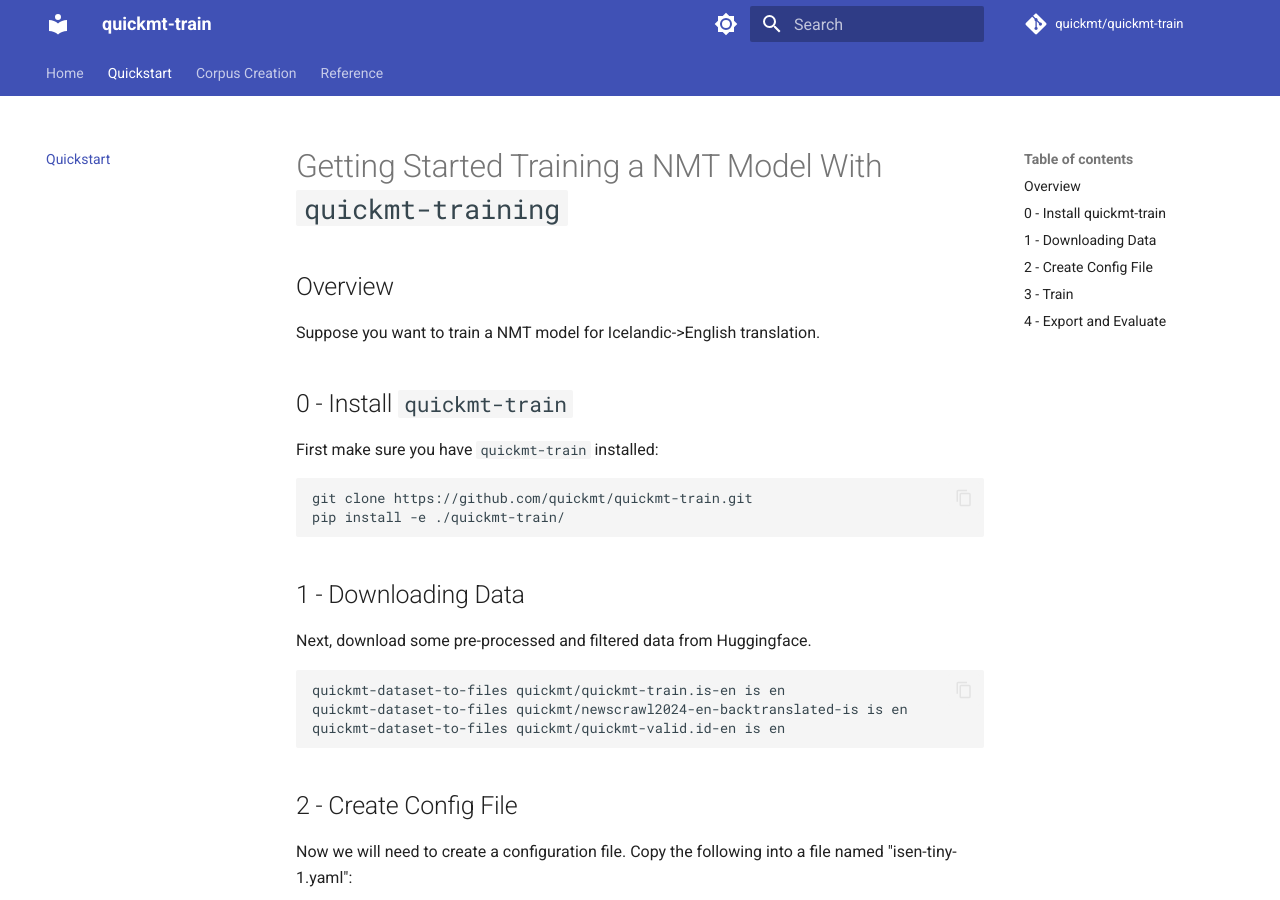
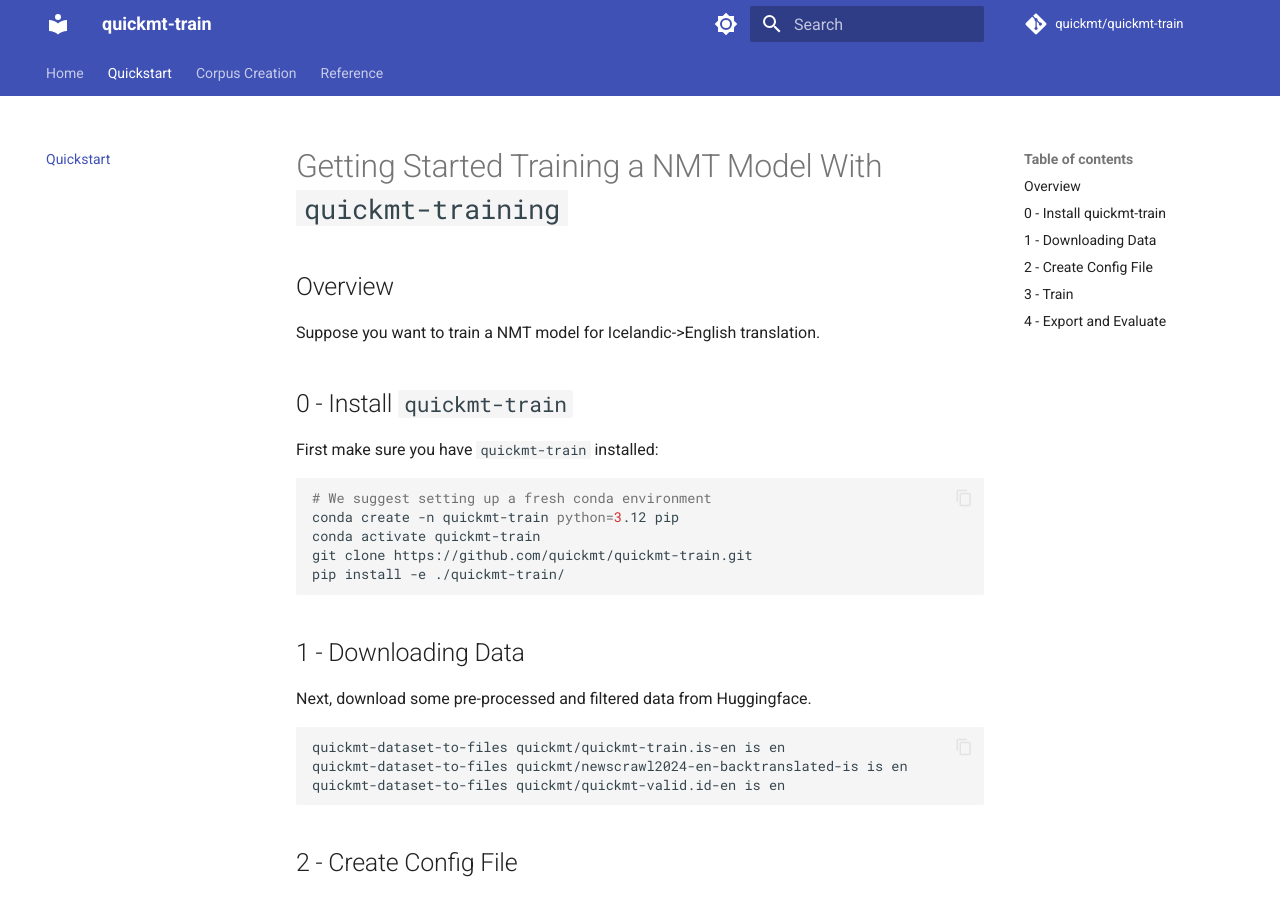
Before and after one commit to quickmt/quickmt-train, an MkDocs documentation site: the page built from docs/quickstart.md, in a window 1280 px wide and 900 px high. Built offline with MkDocs 1.6.1 and Material for MkDocs 9.7.7, drawn with Linux system fonts in a browser that asks for light colours; comment, search, counter and statistics services are not loaded.

Commit message:
Update docs

````diff
--- a/docs/quickstart.md
+++ b/docs/quickstart.md
@@ -9,6 +9,9 @@ Suppose you want to train a NMT model for Icelandic->English translation.
 First make sure you have `quickmt-train` installed:
 
 ```bash
+# We suggest setting up a fresh conda environment
+conda create -n quickmt-train python=3.12 pip
+conda activate quickmt-train
 git clone https://github.com/quickmt/quickmt-train.git
 pip install -e ./quickmt-train/
 ```
````
Also changed, not shown: README.md (+18 -6 lines).
